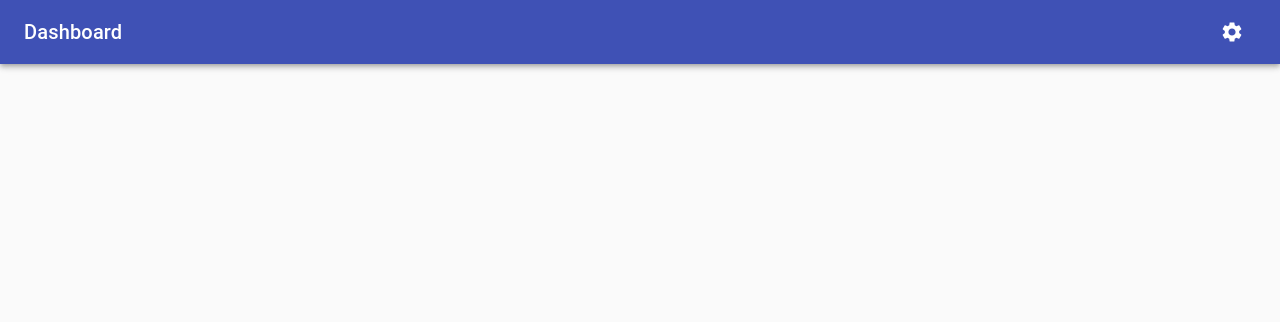
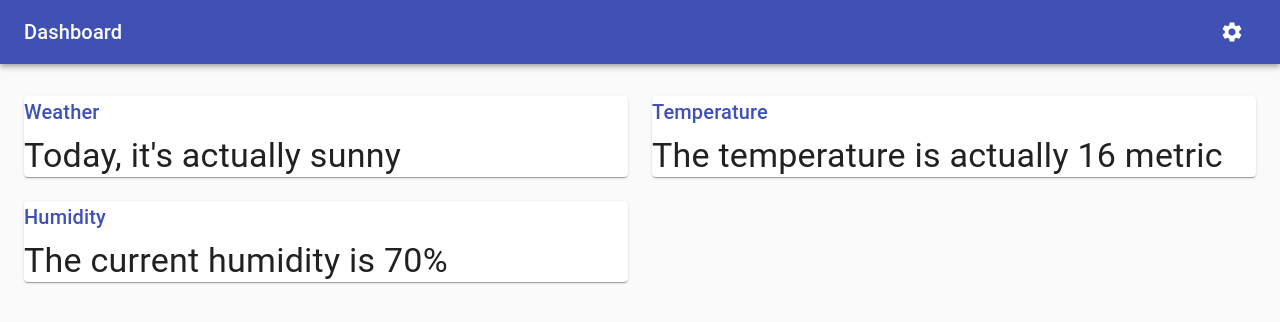
Before and after one commit to ngeorge-peillex/Dashboard, a Next.js app in the folder dashboard-app/: page /home in a window 1280 px wide. Shown: the top 322 px of the page. Built offline with nearby package versions, Linux system fonts and the light colour scheme.

Commit message:
feat: Creations of all weather widgets.

```diff
--- /dev/null
+++ b/dashboard-app/components/Humidity.js
@@ -0,0 +1,16 @@
+import React from 'react';
+import Typography from '@material-ui/core/Typography';
+import Title from './Title';
+
+export default function Deposits() {
+  const humidity = "70";
+
+  return (
+    <React.Fragment>
+      <Title>Humidity</Title>
+      <Typography component="p" variant="h4">
+        The current humidity is {humidity}%
+      </Typography>
+    </React.Fragment>
+  );
+}
--- /dev/null
+++ b/dashboard-app/components/Temperature.js
@@ -0,0 +1,17 @@
+import React from 'react';
+import Typography from '@material-ui/core/Typography';
+import Title from './Title';
+
+export default function Deposits() {
+  const temperature = "16";
+  const unit = "metric"
+
+  return (
+    <React.Fragment>
+      <Title>Temperature</Title>
+      <Typography component="p" variant="h4">
+        The temperature is actually {temperature} {unit}
+      </Typography>
+    </React.Fragment>
+  );
+}
--- /dev/null
+++ b/dashboard-app/components/Title.js
@@ -0,0 +1,15 @@
+import React from 'react';
+import PropTypes from 'prop-types';
+import Typography from '@material-ui/core/Typography';
+
+export default function Title(props) {
+  return (
+    <Typography component="h2" variant="h6" color="primary" gutterBottom>
+      {props.children}
+    </Typography>
+  );
+}
+
+Title.propTypes = {
+  children: PropTypes.node,
+};
--- /dev/null
+++ b/dashboard-app/components/Weather.js
@@ -0,0 +1,16 @@
+import React from 'react';
+import Typography from '@material-ui/core/Typography';
+import Title from './Title';
+
+export default function Deposits() {
+  const weather = "sunny";
+
+  return (
+    <React.Fragment>
+      <Title>Weather</Title>
+      <Typography component="p" variant="h4">
+        Today, it's actually {weather}
+      </Typography>
+    </React.Fragment>
+  );
+}
--- /dev/null
+++ b/dashboard-app/next.config.js
@@ -0,0 +1,4 @@
+const withCSS = require('@zeit/next-css')
+module.exports = withCSS({
+    cssModules: true
+})
--- a/dashboard-app/package.json
+++ b/dashboard-app/package.json
@@ -10,8 +10,10 @@
   "dependencies": {
     "@material-ui/core": "^4.6.1",
     "@material-ui/icons": "^4.5.1",
+    "@zeit/next-css": "^1.0.1",
     "apollo-fetch": "^0.7.0",
     "next": "9.1.3",
+    "prop-types": "^15.7.2",
     "react": "16.11.0",
     "react-dom": "16.11.0"
   }
--- a/dashboard-app/pages/home.js
+++ b/dashboard-app/pages/home.js
@@ -8,14 +8,15 @@ import Typography from '@material-ui/core/Typography';
 import IconButton from '@material-ui/core/IconButton';
 import SettingsIcon from '@material-ui/icons/Settings';
 import { Drawer } from '@material-ui/core';
-import { List } from '@material-ui/core';
-import { ListItem } from '@material-ui/core';
-import { ListItemIcon } from '@material-ui/core';
-import InboxIcon from '@material-ui/icons/MoveToInbox';
-import ListItemText from '@material-ui/core/ListItemText';
-import MailIcon from '@material-ui/icons/Mail';
-import Divider from '@material-ui/core/Divider';
 import Config from '../pages/config';
+import { Container } from '@material-ui/core'
+import { Grid } from '@material-ui/core'
+import { Paper } from '@material-ui/core'
+import Weather from '../components/Weather'
+import Temperature from '../components/Temperature'
+import Humidity from '../components/Humidity'
+
+const drawerWidth = 240;
 
 const useStyles = makeStyles(theme => ({
     root: {
@@ -42,11 +43,50 @@ const useStyles = makeStyles(theme => ({
         boxShadow: theme.shadows[5],
         padding: theme.spacing(2, 4, 3),
     },
+    drawerPaper: {
+        position: 'relative',
+        whiteSpace: 'nowrap',
+        width: drawerWidth,
+        transition: theme.transitions.create('width', {
+            easing: theme.transitions.easing.sharp,
+            duration: theme.transitions.duration.enteringScreen,
+        }),
+    },
+    drawerPaperClose: {
+        overflowX: 'hidden',
+        transition: theme.transitions.create('width', {
+            easing: theme.transitions.easing.sharp,
+            duration: theme.transitions.duration.leavingScreen,
+        }),
+        width: theme.spacing(7),
+        [theme.breakpoints.up('sm')]: {
+            width: theme.spacing(9),
+        },
+    },
+    appBarSpacer: theme.mixins.toolbar,
+    content: {
+        flexGrow: 1,
+        height: '1000vh',
+        overflow: 'auto',
+    },
+    container: {
+        paddingTop: theme.spacing(4),
+        paddingBottom: theme.spacing(4),
+    },
+    paper: {
+        padding: theme.spacing(2),
+        display: 'flex',
+        overflow: 'auto',
+        flexDirection: 'column',
+    },
+    fixedHeight: {
+        height: 140,
+    },
 }));
 
 export default function Dashboard() {
-  const classes = useStyles();
-
+    const classes = useStyles();
+    const fixedHeightPaper = clsx(classes.paper, classes.fixedHeight);
     const [state, setState] = React.useState({
         top: false,
         left: false,
@@ -61,25 +101,6 @@ export default function Dashboard() {
 
         setState({ ...state, [side]: open });
     };
-
-    const sideList = side => (
-        <div
-            className={classes.list}
-            role="presentation"
-            onClick={toggleDrawer(side, false)}
-            onKeyDown={toggleDrawer(side, false)}
-        >
-            <List>
-                {['Inbox', 'Starred', 'Send email', 'Drafts'].map((text, index) => (
-                    <ListItem button key={text}>
-                        <ListItemIcon>{index % 2 === 0 ? <InboxIcon /> : <MailIcon />}</ListItemIcon>
-                        <ListItemText primary={text} />
-                    </ListItem>
-                ))}
-            </List>
-            <Divider />
-        </div>
-    );
 
     const NavigationBar = () => (
         <AppBar position="absolute" className={clsx(classes.appBar)}>
@@ -98,14 +119,39 @@ export default function Dashboard() {
         <Drawer anchor="right" open={state.right} onClose={toggleDrawer('right', false)}>
             {Config()}
         </Drawer>
-    )
+    );
 
     return (
         <div className={classes.root}>
             <CssBaseline />
             <NavigationBar />
+            <RightNavBar />
 
-            <RightNavBar />
+            <main className={classes.content}>
+                <div className={classes.appBarSpacer} />
+                <Container maxWidth="lg" className={classes.container}>
+                    <Grid container spacing={3}>
+                        {/* Weather */}
+                        <Grid item xs={12} md={6} lg={6}>
+                            <Paper >
+                                <Weather />
+                            </Paper>
+                        </Grid>
+                        {/* Weather */}
+                        <Grid item xs={12} md={6} lg={6}>
+                            <Paper >
+                                <Temperature />
+                            </Paper>
+                        </Grid>
+                        <Grid item xs={12} md={6} lg={6}>
+                            <Paper >
+                                <Humidity />
+                            </Paper>
+                        </Grid>
+                    </Grid>
+                </Container>
+            </main>
+
         </div>
     );
 }
```
Also changed, not shown: 1 other file (tests, documents, lock files or other folders).
